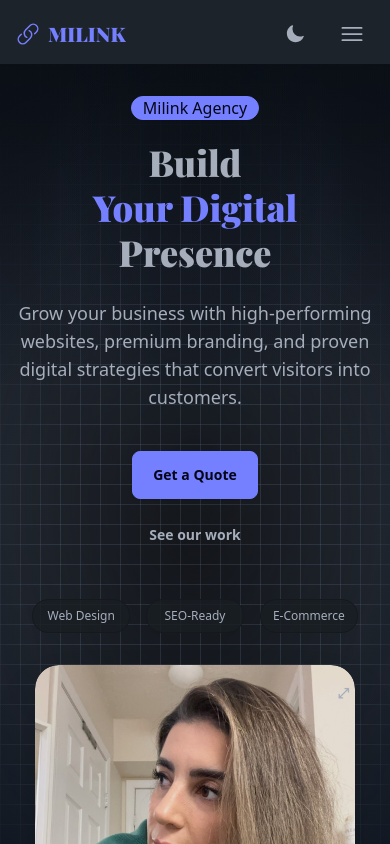
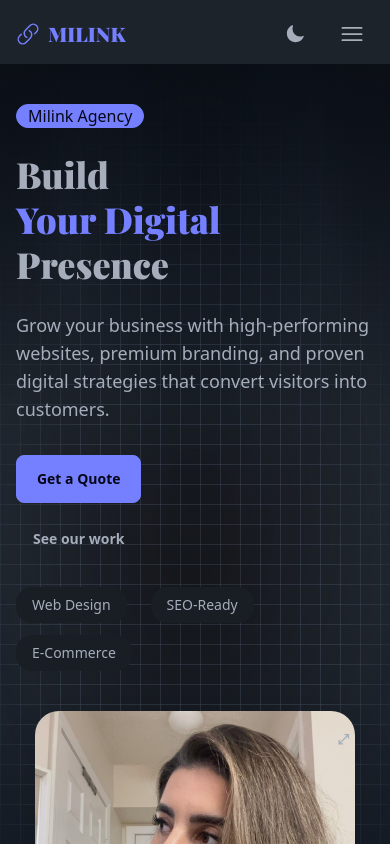
Before and after one commit to miladmo68/milink-pro, a React (Vite) app: page / in a window 390 px wide. Shown: the top 844 px of the page. Built offline with nearby package versions, Linux system fonts and the light colour scheme; the HTML template or start-up script is replaced by a standard one.

Commit message:
hero fixed

```diff
--- a/src/sections/Hero.jsx
+++ b/src/sections/Hero.jsx
@@ -69,30 +69,27 @@ export default function Hero({ onOpenLightbox }) {
       </div>
 
       {/* ===== FOREGROUND CONTENT ===== */}
-      <div className="relative z-10 h-full">
-        <div className="container h-full grid md:grid-cols-2 items-center gap-8 md:gap-12 py-8 md:py-12">
+      <div className="relative z-10">
+        <div className="container grid items-center gap-10 md:grid-cols-2 py-10 md:py-14">
+          {/* Left column (exact order like screenshot) */}
           <motion.div
-            className="flex flex-col items-center text-center md:items-start md:text-left"
+            className="flex flex-col items-start text-left"
             variants={parent}
             initial="hidden"
             animate="visible"
           >
             {/* Badge */}
             <motion.div
-              className="badge badge-primary badge-lg mb-5 md:mb-6"
+              className="badge badge-primary badge-lg mb-6"
               variants={fadeInWithCTA}
-              whileHover={{
-                scale: 1.07,
-                boxShadow:
-                  "0 0 25px rgba(255,255,255,0.5), 0 0 40px rgba(0,112,255,0.6)",
-              }}
+              whileHover={{ scale: 1.07 }}
             >
               Milink Agency
             </motion.div>
 
-            {/* Heading — ensure spaces on desktop (no 'BuildYour') */}
+            {/* Heading */}
             <motion.h1
-              className="leading-tight mb-3 md:mb-5"
+              className="leading-tight mb-5 md:mb-6"
               variants={fromTop}
             >
               Build <br className="block md:hidden" />
@@ -103,7 +100,7 @@ export default function Hero({ onOpenLightbox }) {
 
             {/* Paragraph */}
             <motion.p
-              className="mt-3 md:mt-4 mb-5 md:mb-8 text-lg opacity-90"
+              className="mt-1 md:mt-2 mb-8 md:mb-10 text-lg opacity-90 max-w-prose md:max-w-xl"
               variants={fromBottom}
             >
               Grow your business with high-performing websites, premium
@@ -111,9 +108,9 @@ export default function Hero({ onOpenLightbox }) {
               customers.
             </motion.p>
 
-            {/* CTA buttons */}
+            {/* CTAs */}
             <motion.div
-              className="mt-5 md:mt-6 flex flex-col sm:flex-row gap-3"
+              className="flex flex-col sm:flex-row gap-3"
               variants={fadeIn}
             >
               <a href="#contact" className="btn btn-primary">
@@ -124,40 +121,38 @@ export default function Hero({ onOpenLightbox }) {
               </a>
             </motion.div>
 
-            {/* Stats — pushed further down, with comfy gaps on md+ */}
+            {/* Inline stats (چسبیده مثل قبل) */}
             <motion.div
-              className="mt-10 md:mt-24 grid grid-cols-3 gap-4 md:gap-6 text-center text-xs md:text-sm"
+              className="mt-6 flex flex-wrap items-center gap-x-6 gap-y-3 text-sm"
               variants={fadeIn}
             >
-              <div className="rounded-box bg-base-200/80 border border-base-300 py-2 px-3">
+              <span className="rounded-box bg-base-200 px-4 py-2">
                 Web Design
-              </div>
-              <div className="rounded-box bg-base-200/80 border border-base-300 py-2 px-3">
+              </span>
+              <span className="rounded-box bg-base-200 px-4 py-2">
                 SEO-Ready
-              </div>
-              <div className="rounded-box bg-base-200/80 border border-base-300 py-2 px-3">
+              </span>
+              <span className="rounded-box bg-base-200 px-4 py-2">
                 E-Commerce
-              </div>
+              </span>
             </motion.div>
           </motion.div>
 
-          {/* ===== Image Section — a bit larger on desktop ===== */}
+          {/* Right column (image) */}
           <div className="relative flex justify-center md:justify-end">
-            <div className="aspect-[4/5] max-w-xs sm:max-w-sm md:max-w-md lg:max-w-lg rounded-3xl bg-base-200/60 shadow-2xl overflow-hidden">
+            <div className="aspect-[4/5] max-w-xs sm:max-w-sm md:max-w-md lg:max-w-lg rounded-3xl overflow-hidden shadow-2xl bg-base-200/60">
               <img
                 src="/assets/img/3.jpg"
                 alt="Showcase"
                 className="h-full w-full object-cover"
                 loading="eager"
-                style={{
-                  borderRadius: "1.5rem",
-                  filter: "brightness(0.95) contrast(0.95)",
-                }}
+                style={{ filter: "brightness(0.95) contrast(0.95)" }}
               />
               <button
                 className="btn btn-sm btn-ghost absolute right-3 top-3"
                 onClick={() => onOpenLightbox?.("/assets/img/3.jpg")}
                 aria-label="Expand"
+                title="Expand"
               >
                 ⤢
               </button>
@@ -241,7 +236,7 @@ export default function Hero({ onOpenLightbox }) {
 
 //       {/* ===== FOREGROUND CONTENT ===== */}
 //       <div className="relative z-10 h-full">
-//         <div className="container h-full grid md:grid-cols-2 gap-8 items-center py-8 md:py-10">
+//         <div className="container h-full grid md:grid-cols-2 items-center gap-8 md:gap-12 py-8 md:py-12">
 //           <motion.div
 //             className="flex flex-col items-center text-center md:items-start md:text-left"
 //             variants={parent}
@@ -250,7 +245,7 @@ export default function Hero({ onOpenLightbox }) {
 //           >
 //             {/* Badge */}
 //             <motion.div
-//               className="badge badge-primary badge-lg mb-4"
+//               className="badge badge-primary badge-lg mb-6 md:mb-7"
 //               variants={fadeInWithCTA}
 //               whileHover={{
 //                 scale: 1.07,
@@ -261,16 +256,22 @@ export default function Hero({ onOpenLightbox }) {
 //               Milink Agency
 //             </motion.div>
 
-//             {/* Heading with mobile-only line breaks */}
-//             <motion.h1 className="leading-tight" variants={fromTop}>
-//               Build
+//             {/* Heading */}
+//             <motion.h1
+//               className="leading-tight mb-4 md:mb-6"
+//               variants={fromTop}
+//             >
+//               Build <br className="block md:hidden" />
+//               <span className="text-primary">Your Digital</span>{" "}
 //               <br className="block md:hidden" />
-//               <span className="text-primary">Your Digital</span>
-//               <br className="block md:hidden" /> Presence
+//               Presence
 //             </motion.h1>
 
-//             {/* Paragraph */}
-//             <motion.p className="mt-4 text-lg opacity-90" variants={fromBottom}>
+//             {/* Paragraph — فاصله بیشتر تا دکمه‌ها */}
+//             <motion.p
+//               className="mt-2 md:mt-3 mb-10 md:mb-14 text-lg opacity-90 max-w-prose md:max-w-xl"
+//               variants={fromBottom}
+//             >
 //               Grow your business with high-performing websites, premium
 //               branding, and proven digital strategies that convert visitors into
 //               customers.
@@ -278,7 +279,7 @@ export default function Hero({ onOpenLightbox }) {
 
 //             {/* CTA buttons */}
 //             <motion.div
-//               className="mt-6 flex flex-col sm:flex-row gap-3"
+//               className="mt-0 md:mt-16 flex flex-col sm:flex-row gap-3"
 //               variants={fadeIn}
 //             >
 //               <a href="#contact" className="btn btn-primary">
@@ -289,20 +290,27 @@ export default function Hero({ onOpenLightbox }) {
 //               </a>
 //             </motion.div>
 
-//             {/* Stats */}
+//             {/* Stats — فاصله کمتر از دکمه‌ها */}
 //             <motion.div
-//               className="mt-8 grid grid-cols-3 gap-3 text-center text-sm"
+//               className="
+//                 mt-6 md:mt-8
+//                 grid grid-cols-1 sm:grid-cols-3
+//                 text-center text-sm
+//                 rounded-xl overflow-hidden
+//                 border border-base-300 bg-base-200/30 backdrop-blur-sm
+//                 divide-y sm:divide-y-0 sm:divide-x divide-base-300
+//               "
 //               variants={fadeIn}
 //             >
-//               <div className="rounded-box bg-base-200 p-4">Web Design</div>
-//               <div className="rounded-box bg-base-200 p-4">SEO-Ready</div>
-//               <div className="rounded-box bg-base-200 p-4">E-Commerce</div>
+//               <div className="py-3 md:py-4 px-5">Web Design</div>
+//               <div className="py-3 md:py-4 px-5">SEO-Ready</div>
+//               <div className="py-3 md:py-4 px-5">E-Commerce</div>
 //             </motion.div>
 //           </motion.div>
 
 //           {/* ===== Image Section ===== */}
 //           <div className="relative flex justify-center md:justify-end">
-//             <div className="aspect-[4/5] max-w-xs sm:max-w-sm rounded-3xl bg-base-200/60 shadow-2xl overflow-hidden">
+//             <div className="aspect-[4/5] max-w-xs sm:max-w-sm md:max-w-md lg:max-w-lg rounded-3xl bg-base-200/60 shadow-2xl overflow-hidden">
 //               <img
 //                 src="/assets/img/3.jpg"
 //                 alt="Showcase"
@@ -310,7 +318,7 @@ export default function Hero({ onOpenLightbox }) {
 //                 loading="eager"
 //                 style={{
 //                   borderRadius: "1.5rem",
-//                   filter: "brightness(0.95) contrast(0.95)", // matte effect
+//                   filter: "brightness(0.95) contrast(0.95)",
 //                 }}
 //               />
 //               <button
```
